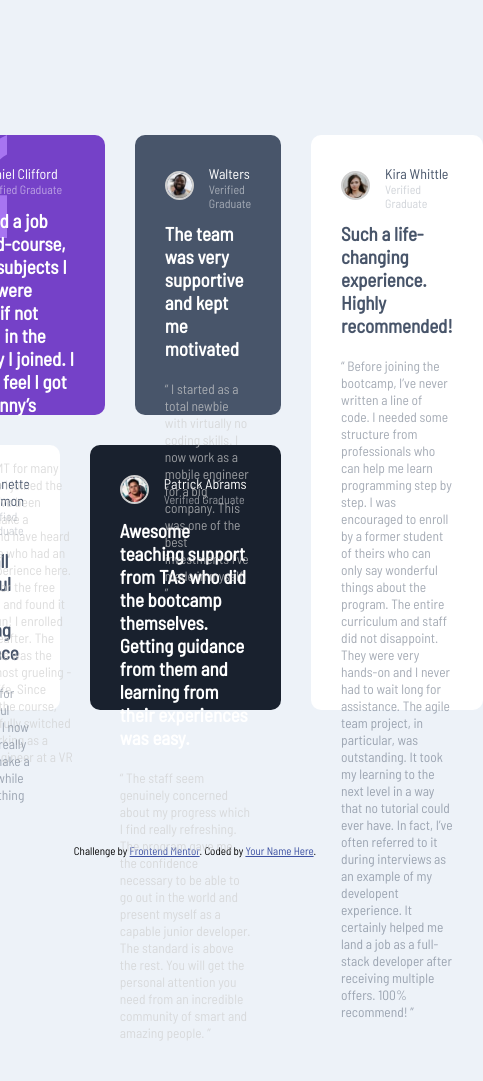
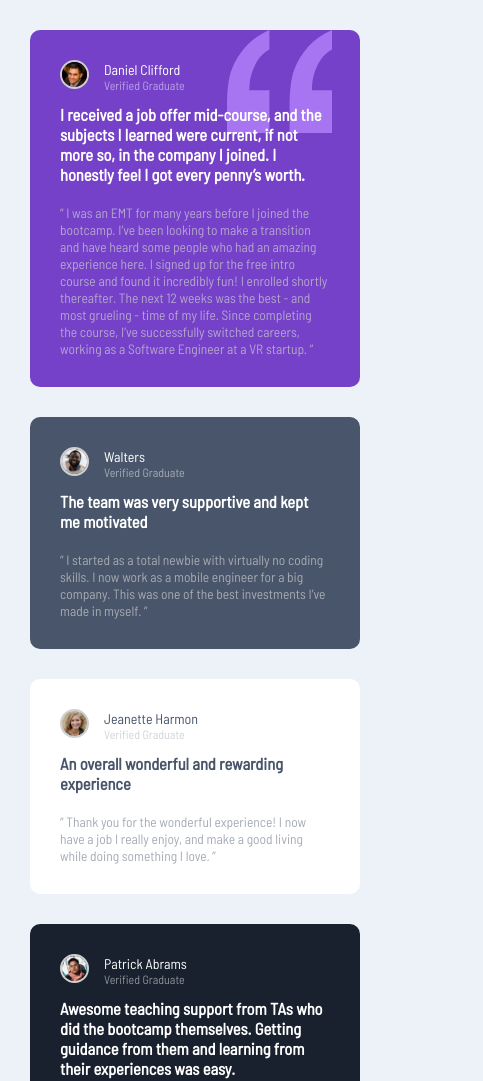
Before and after one commit to quentinRogeret34/FrontendMentor-testimonials, a website: page index.html in a window 390 px wide. Shown: the top 1081 px of the page, 483 px wide, since content can reach past the window. Before the commit the page ends 1041 px from the top, so only its background shows below. Drawn offline with Linux system fonts and the light colour scheme.

Commit message:
end responsive

```diff
--- a/style/scss/main.scss
+++ b/style/scss/main.scss
@@ -118,9 +118,9 @@ body {
     }
 
     background-image: url("../../images/bg-pattern-quotation.svg");
-	background-position: top right 9.85rem;
-	background-repeat: no-repeat;
-	background-size: 10.50rem;
+    background-position: top right 9.85rem;
+    background-repeat: no-repeat;
+    background-size: 10.50rem;
 }
 
 .card:nth-child(2) {
@@ -152,6 +152,7 @@ body {
     .status {
         color: $grey-status;
     }
+
     .name {
         color: $grey;
     }
@@ -185,6 +186,7 @@ body {
     .status {
         color: $grey-status;
     }
+
     .name {
         color: $grey;
     }
@@ -194,8 +196,94 @@ body {
 .attribution {
     font-size: 11px;
     text-align: center;
+    margin-top: -10px;
 }
 
 .attribution a {
     color: hsl(228, 45%, 44%);
 }
+
+@media all and (min-width: 780px) and (max-width: 1065px) {
+    .grid {
+        grid-template-columns: repeat(3, 1fr);
+        grid-template-rows: repeat(3, 1fr);
+        height: auto;
+    }
+
+    .card:nth-child(1) {
+        grid-area: 1 / 1 / 2 / 3;
+    }
+
+    .card:nth-child(2) {
+        grid-area: 1 / 3 / 2 / 4;
+    }
+
+
+    .card:nth-child(3) {
+        grid-area: 2 / 1 / 3 / 2;
+    }
+
+    .card:nth-child(4) {
+        grid-area: 2 / 2 / 3 / 4;
+
+    }
+
+    .card:nth-child(5) {
+        grid-area: 3 / 1 / 4 / 4;
+        max-width: none;
+        height: auto;
+    }
+
+}
+
+@media all and (min-width: 0px) and (max-width: 780px) {
+    .container {
+        height: auto;
+    }
+
+    .card {
+        h1 {
+            font-size: 1.65rem;
+        }
+    }
+
+    .grid {
+        grid-template-columns: 1fr;
+        grid-template-rows: auto;
+        height: auto;
+    }
+
+    .card:nth-child(1) {
+        grid-area: auto;
+        max-width: none;
+        height: auto;
+        background-position: top right 2.85rem;
+    }
+
+    .card:nth-child(2) {
+        grid-area: auto;
+        max-width: none;
+        height: auto;
+    }
+
+
+    .card:nth-child(3) {
+        grid-area: auto;
+        max-width: none;
+        height: auto;
+
+    }
+
+    .card:nth-child(4) {
+        grid-area: auto;
+        max-width: none;
+        height: auto;
+    }
+
+    .card:nth-child(5) {
+        grid-area: auto;
+        max-width: none;
+        height: auto;
+    }
+
+}
```
Also changed, not shown: style/css/main.css.
